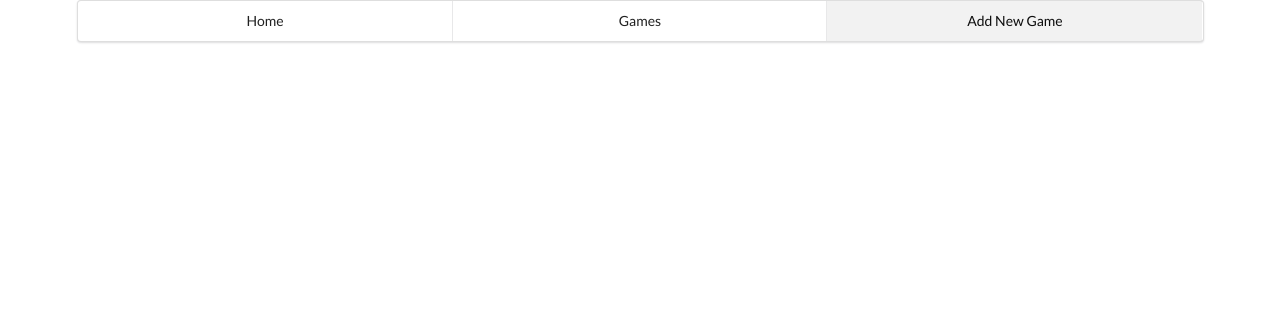
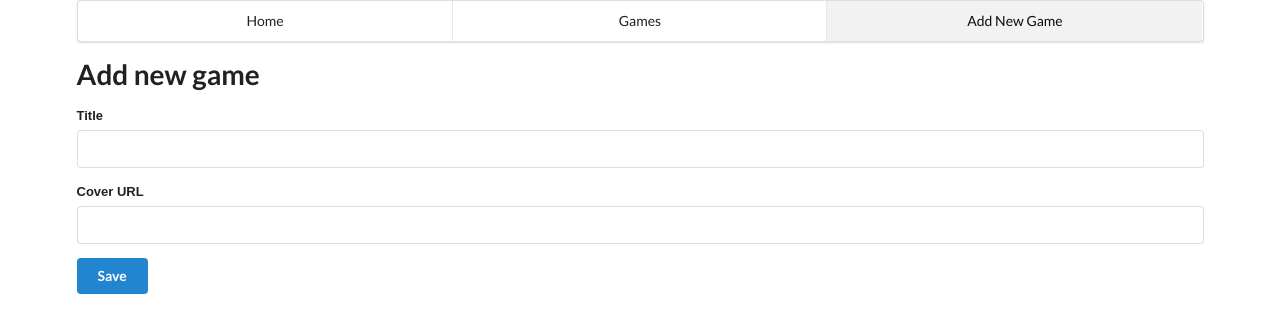
Before and after one commit to mauroponce/redux_crud, a React (Create React App) app: page /games/new in a window 1280 px wide. Shown: the top 332 px of the page. Built offline with nearby package versions, Linux system fonts and the light colour scheme.

Commit message:
Add game form and validation with classnames

```diff
--- a/package.json
+++ b/package.json
@@ -3,6 +3,7 @@
   "version": "0.1.0",
   "private": true,
   "dependencies": {
+    "classnames": "^2.2.6",
     "react": "^16.4.1",
     "react-dom": "^16.4.1",
     "react-redux": "^5.0.7",
--- a/src/App.js
+++ b/src/App.js
@@ -2,6 +2,7 @@ import React, { Component } from 'react';
 import './App.css';
 import { NavLink, Route } from 'react-router-dom';
 import GamesPage from './components/games/games_page';
+import GameForm from './components/games/game_form';
 
 class App extends Component {
   render() {
@@ -13,6 +14,7 @@ class App extends Component {
           <NavLink className="item" activeClassName="active" exact to="/games/new">Add New Game</NavLink>
         </div>
         <Route exact path='/games' component={GamesPage} />
+        <Route exact path='/games/new' component={GameForm} />
       </div>
     );
   }
--- /dev/null
+++ b/src/components/games/game_form.js
@@ -0,0 +1,76 @@
+import React, { Component } from 'react';
+import classnames from 'classnames';
+
+class GameForm extends Component {
+  state = {
+    title: '',
+    cover: '',
+    errors: {}
+  }
+
+  handleChange = (e) => {
+    let name = e.target.name;
+    let value = e.target.value;
+    if (this.state.errors[name]) {
+      let errors = Object.assign({}, this.state.errors); // lo clono
+      delete errors[name];
+      this.setState({
+        [name] : value,
+        errors
+      });
+    } else {
+      this.setState({ [name] : value });
+    }
+  }
+
+  handleSubmit = (e) => {
+    e.preventDefault();
+
+    let errors = {};
+    if (this.state.title === '') {
+      errors.title = "Title can't be empty"
+    }
+
+    if (this.state.cover === '') {
+      errors.cover = "Cover can't be empty"
+    }
+    this.setState({ errors })
+  }
+
+  render() {
+    return (
+      <form className='ui form' onSubmit={this.handleSubmit}>
+        <h1>Add new game</h1>
+
+        <div className={classnames('field', { error: !!this.state.errors.title })}>
+          <label htmlFor="title">Title</label>
+          <input type="text" id="title" name='title'
+            value={this.state.title}
+            onChange={this.handleChange}
+          />
+          <span>{this.state.errors.title}</span>
+        </div>
+
+        <div className={classnames('field', { error: !!this.state.errors.cover })}>
+          <label htmlFor="cover">Cover URL</label>
+          <input type="text" id="cover" name='cover'
+            value={this.state.cover}
+            onChange={this.handleChange}
+          />
+          <span>{this.state.errors.cover}</span>
+        </div>
+        {
+          this.state.cover !== '' &&
+          <div className="field">
+            <img src={this.state.cover} alt="cover" className='ui small bordered image' />
+          </div>
+        }
+        <div className="field">
+          <button className="ui primary button">Save</button>
+        </div>
+      </form>
+    );
+  }
+}
+
+export default GameForm;
```
Also changed, not shown: 1 other file (tests, documents, lock files or other folders).
